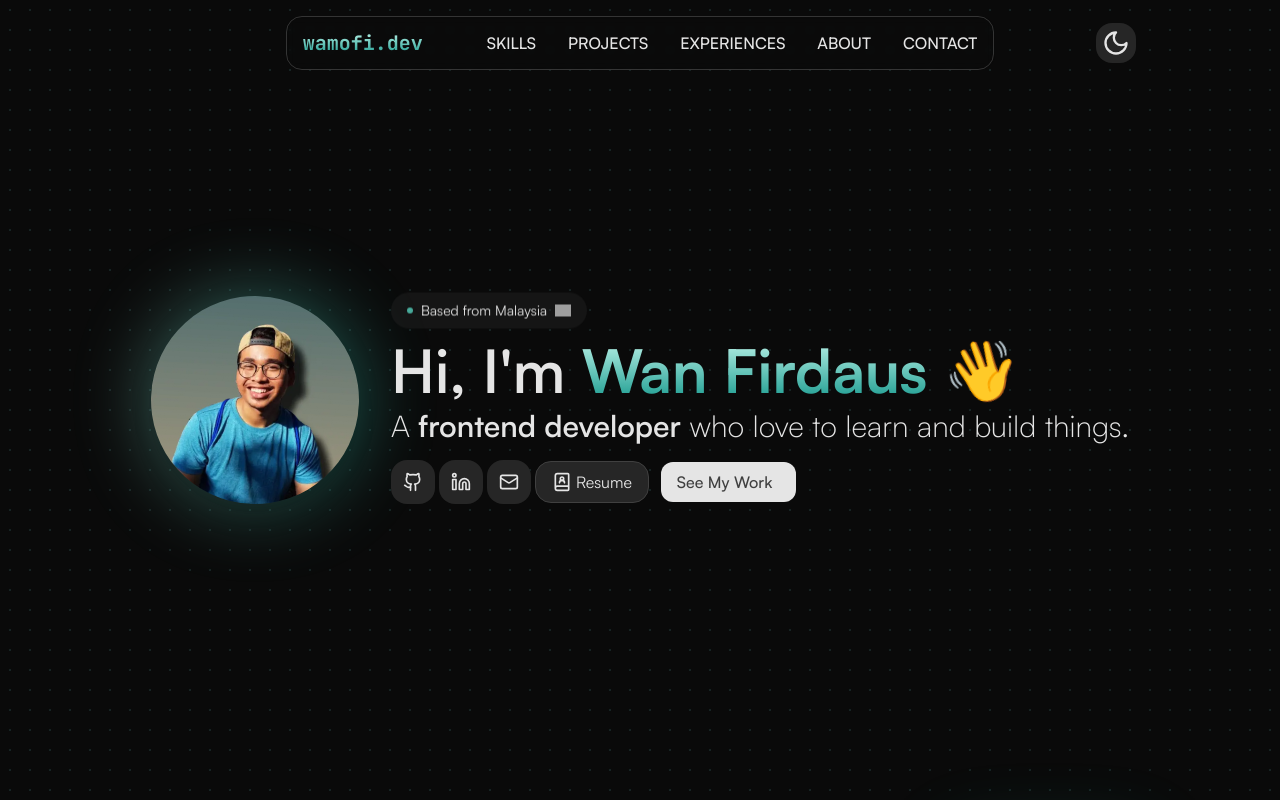
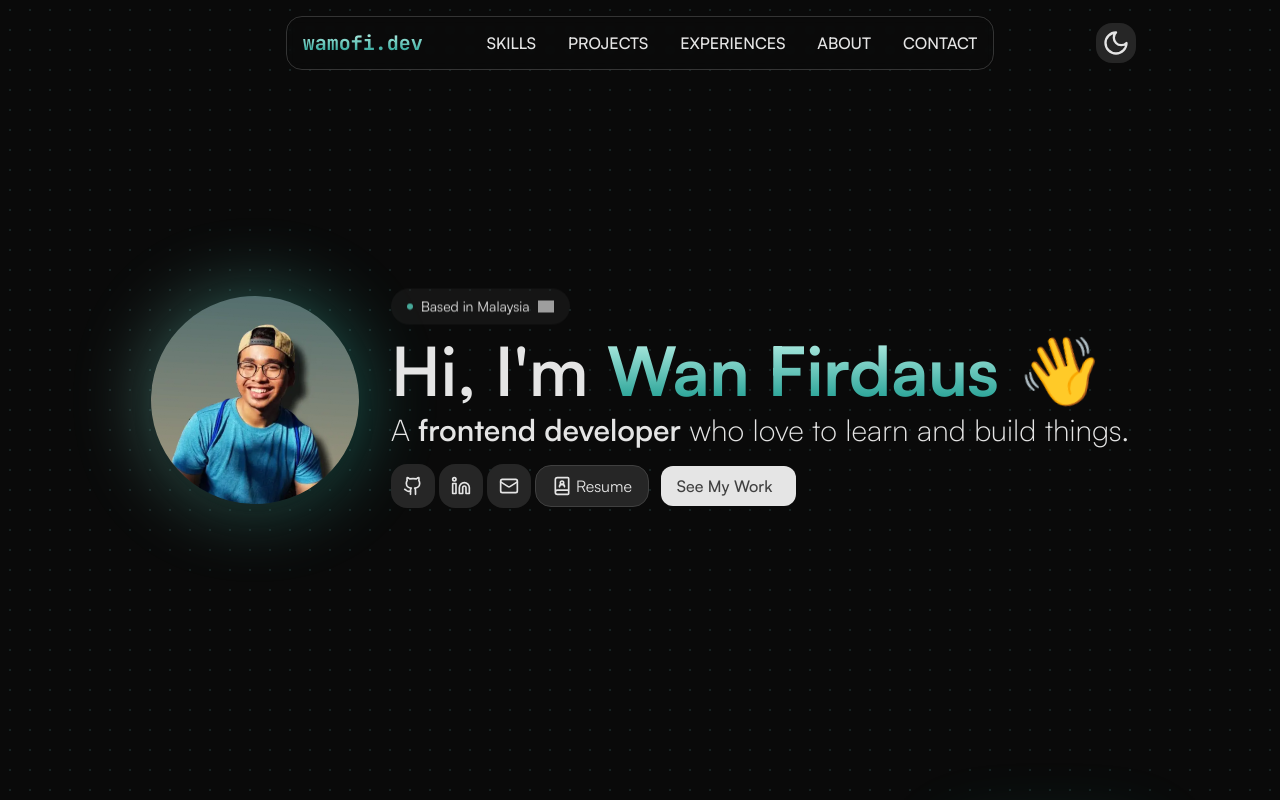
Before and after one commit to wamofi97/wamofi-portfolio, a React (Vite) app: page / in a window 1280 px wide. Shown: the top 800 px of the page. Built offline with nearby package versions, Linux system fonts and the light colour scheme; no server answers; grey boxes are pictures that could not be loaded.

Commit message:
update copy

```diff
--- a/src/components/Hero.jsx
+++ b/src/components/Hero.jsx
@@ -30,7 +30,6 @@ export default function Hero() {
         animate="show"
       >
         <motion.div
-          // variants={item}
           initial={{ opacity: 0, filter: "blur(30px)", x: -100 }}
           animate={{ opacity: 1, filter: "blur(0px)", x: 0 }}
           transition={{ duration: 1, ease: "easeInOut" }}
@@ -52,7 +51,7 @@ export default function Hero() {
               className="animate-float mx-auto flex w-fit items-center rounded-full bg-neutral-300/50 px-4 py-2 text-sm dark:bg-neutral-800/40 md:mx-0"
             >
               <span className="mr-2 h-[6px] w-[6px] animate-pulse rounded-full bg-teal-600 dark:bg-teal-300"></span>
-              Based from Malaysia
+              Based in Malaysia
               <img
                 className="ml-2 inline w-4"
                 src={malaysia}
@@ -62,7 +61,7 @@ export default function Hero() {
 
             <motion.h1
               variants={item}
-              className="text-3xl font-semibold sm:text-4xl md:text-5xl lg:text-6xl"
+              className="text-3xl font-semibold sm:text-4xl md:text-5xl lg:text-[4.25rem]"
             >
               {" "}
               Hi, I&apos;m{" "}
```
